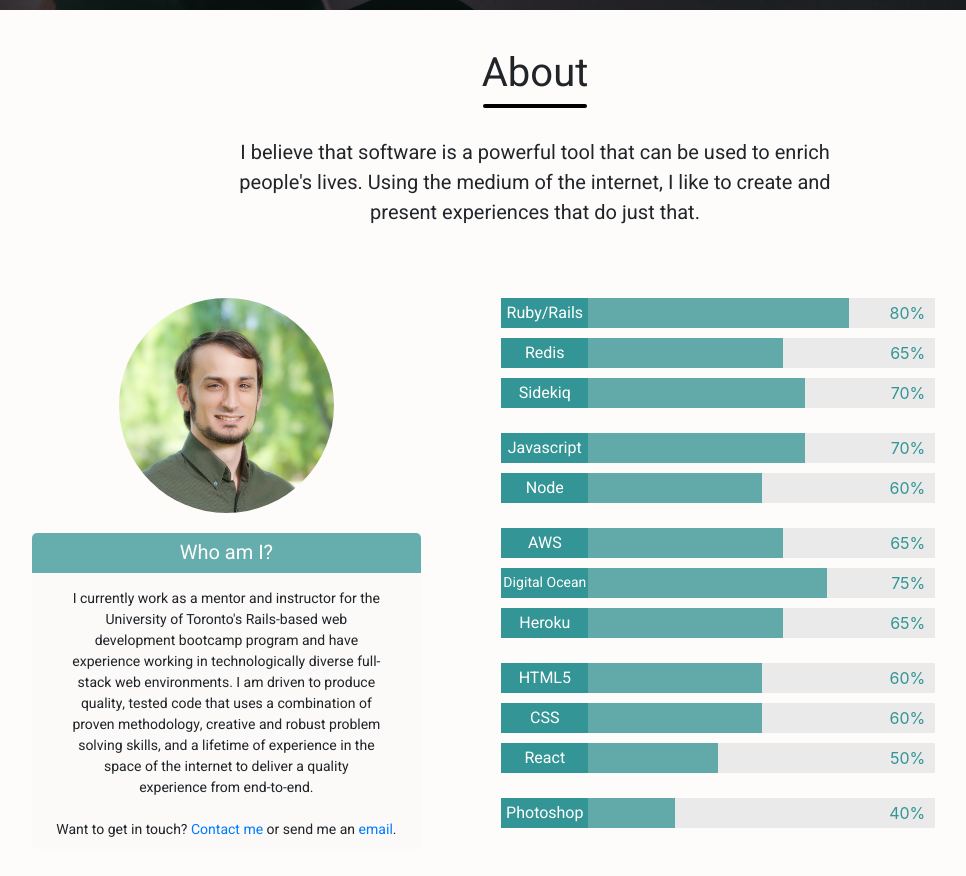
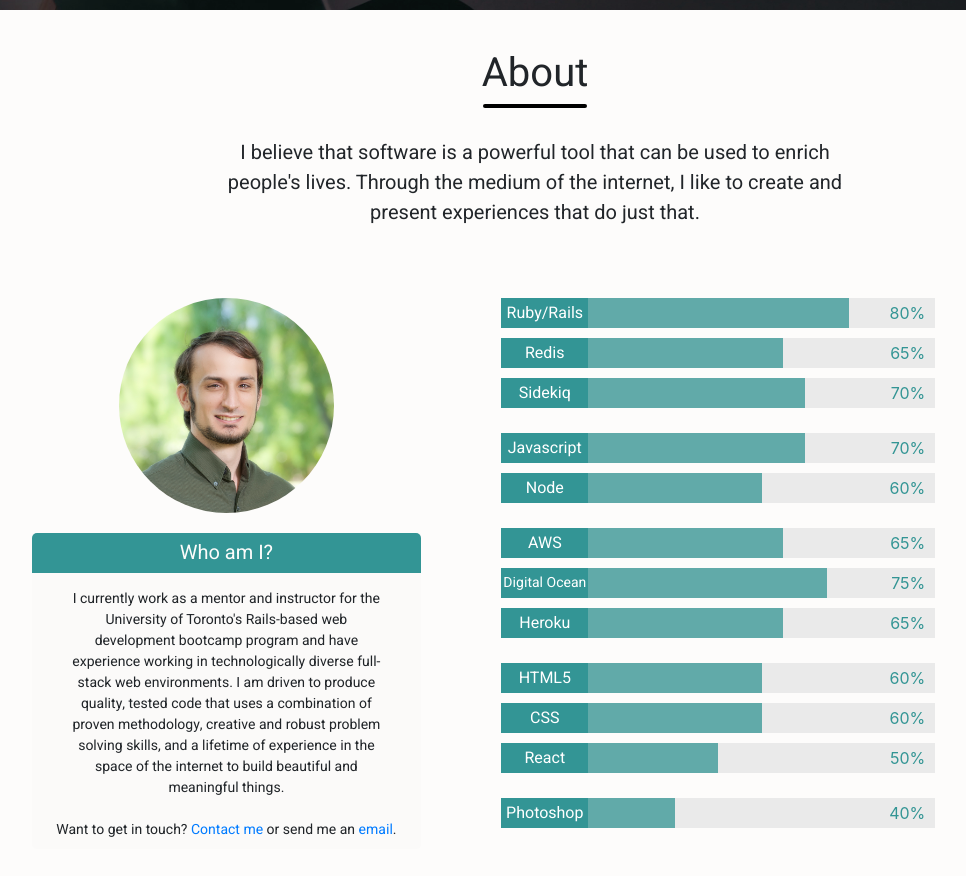
Before and after one commit to Rhoxio/personal-site-v2, a website: page index.html in a window 1280 px wide. Shown: the part 790-1666 px from the top of the page, without its empty margins (105-1071 px from the left). Drawn offline with nearby package versions, Linux system fonts and the light colour scheme.

```diff
--- a/index.html
+++ b/index.html
@@ -60,7 +60,7 @@
         <div class="bar about-bar"></div>
 
         <p class="about-desc">
-          I believe that software is a powerful tool that can be used to enrich people's lives. Using the medium of the internet, I like to create and present experiences that do just that.
+          I believe that software is a powerful tool that can be used to enrich people's lives. Through the medium of the internet, I like to create and present experiences that do just that.
         </p>
 
         <div class="details row col-lg-12">
@@ -72,7 +72,7 @@
             <div class="descripton col col-lg-12">
               <h5>Who am I?</h5>
               <p>
-                I currently work as a mentor and instructor for the University of Toronto's Rails-based web development bootcamp program and have experience working in technologically diverse full-stack web environments. I am driven to produce quality, tested code that uses a combination of proven methodology, creative and robust problem solving skills, and a lifetime of experience in the space of the internet to deliver a quality experience from end-to-end.
+                I currently work as a mentor and instructor for the University of Toronto's Rails-based web development bootcamp program and have experience working in technologically diverse full-stack web environments. I am driven to produce quality, tested code that uses a combination of proven methodology, creative and robust problem solving skills, and a lifetime of experience in the space of the internet to build beautiful and meaningful things.
               </p>
               <br/>
               <h6>Want to get in touch? <a href="#">Contact me</a> or send me an <a href="mailto:rhoxiodnc@gmail.com">email</a>.
--- a/scss/styles.scss
+++ b/scss/styles.scss
@@ -112,7 +112,7 @@
     h5 {
       line-height: 20px;
       padding: 10px 0 10px 0;
-      background-color: #339594bd;
+      background-color: #339595;
       width: 100%;
       border-top-left-radius: 5px;
       border-top-right-radius: 5px;
```
Also changed, not shown: public/styles.css, 1 other file.
